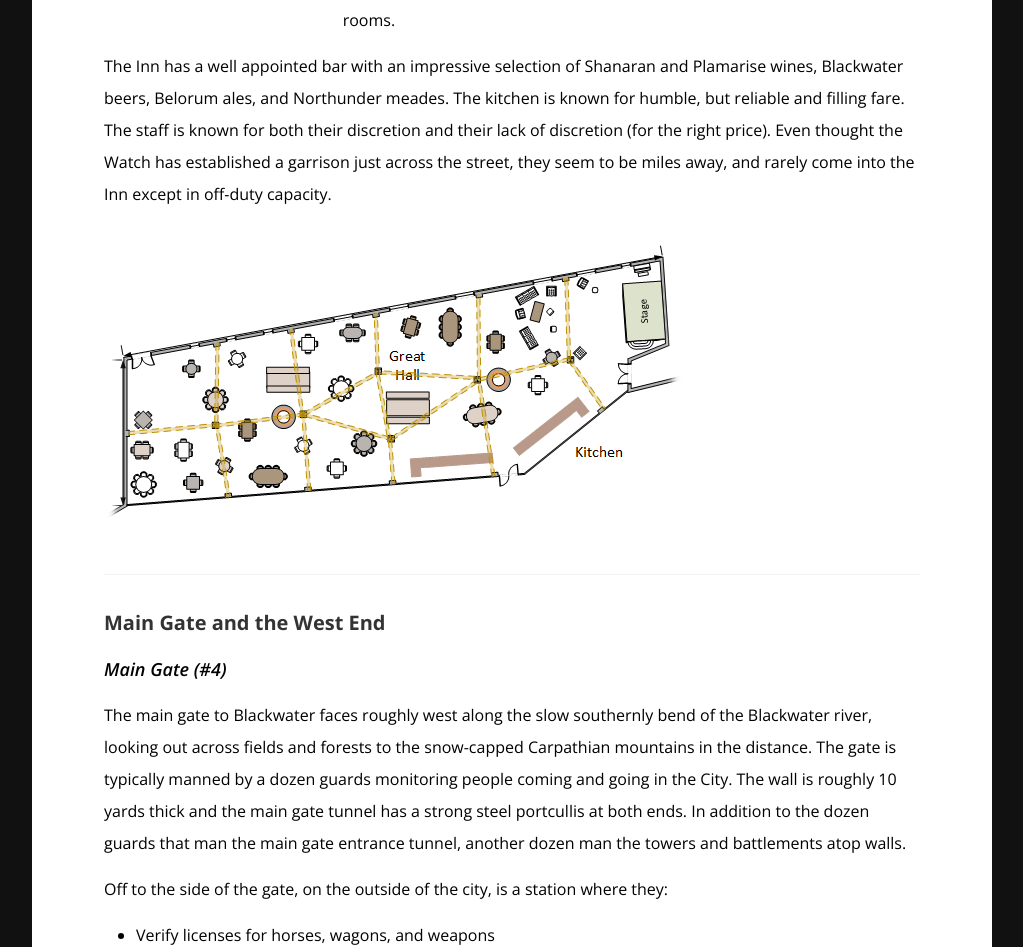
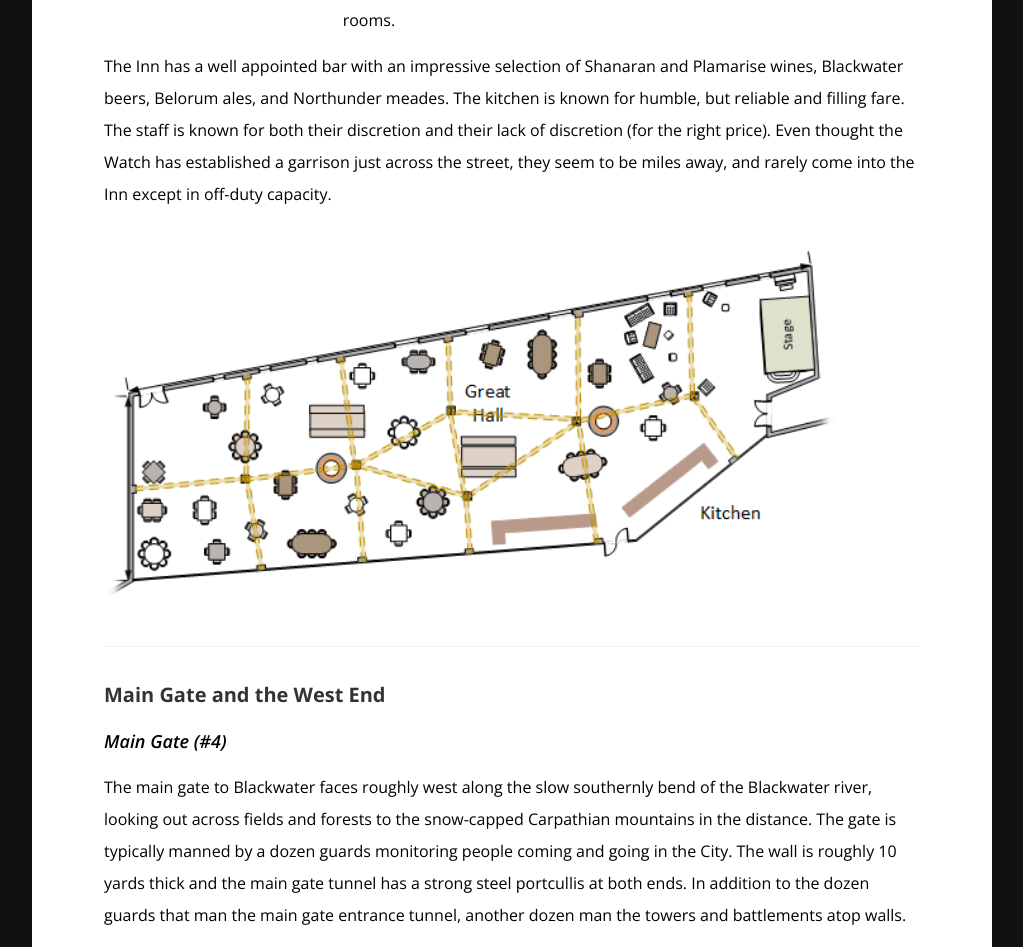
Before and after one commit to rickosborne/blackwater, a Jekyll site: the page built from _guide/105-blackwater-city.md, in a window 1280 px wide. Shown: the part 2387-3334 px from the top of the page, without its empty margins (128-1151 px from the left). Built offline with Jekyll 4.4.1, drawn with Linux system fonts in a browser that asks for light colours.

Commit message:
Update 105-blackwater-city.md

```diff
--- a/_guide/105-blackwater-city.md
+++ b/_guide/105-blackwater-city.md
@@ -38,7 +38,7 @@ The Cock and Balls Inn (#2) is a large 2 story (plus a walkout basement) structu
 
 The Inn has a well appointed bar with an impressive selection of Shanaran and Plamarise wines, Blackwater beers, Belorum ales, and Northunder meades.  The kitchen is known for humble, but reliable and filling fare.  The staff is known for both their discretion and their lack of discretion (for the right price).  Even thought the Watch has established a garrison just across the street, they seem to be miles away, and rarely come into the Inn except in off-duty capacity.
 
-![Cock and Balls Public Room](../images/Cock and Balls Map.png){:.float-center}
+<img src="../images/Cock and Balls Map.png" align="center" width="90%">
 
 
 ## Main Gate and the West End
```
